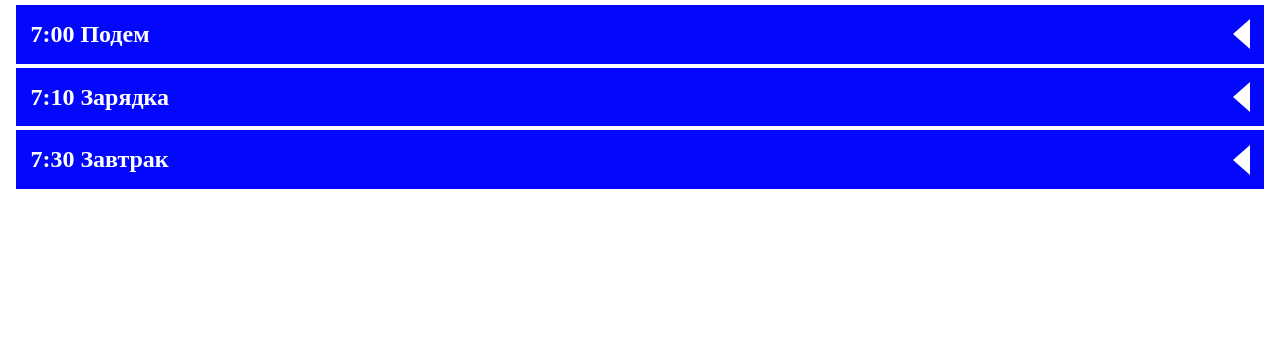
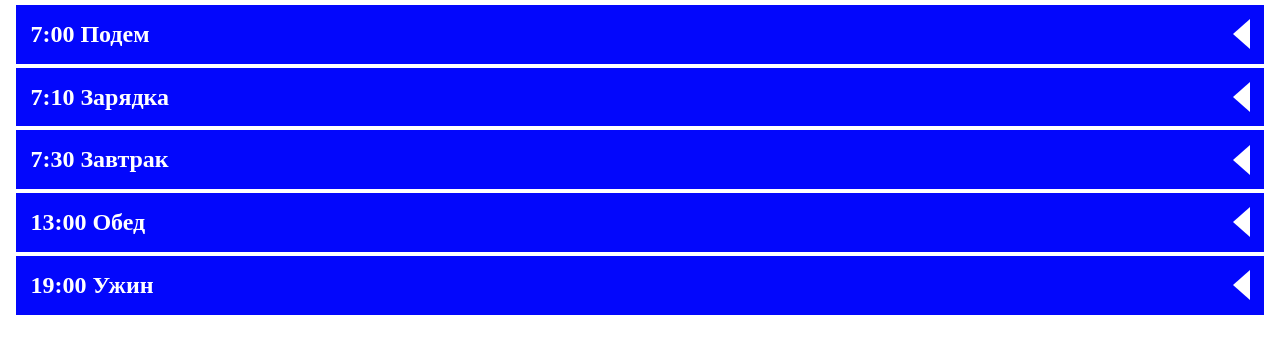
Before and after one commit to Aliksandr-80/cssBayan, a plain HTML site: page cssBayan/index.html in a window 1280 px wide. Shown: the part 136-490 px from the top of the page. Drawn offline with Linux system fonts and the light colour scheme.

Commit message:
feat:adding CSS functionality

```diff
--- a/cssBayan/index.html
+++ b/cssBayan/index.html
@@ -39,7 +39,22 @@
 		</div>
 
 	</div>
+	<div class="a">
+		<input type="checkbox" id="A_4">
+		<h2><label for="A_4">13:00 Обед </label></h2>
+		<div class="im1">
+			<img src="./05 img/13 00.png" alt="13:00 обед ">
+		</div>
 
+	</div>
+	<div class="a">
+		<input type="checkbox" id="A_5">
+		<h2><label for="A_5">19:00 Ужин </label></h2>
+		<div class="im1">
+			<img src="./05 img/19 00.png" alt="19:00 Ужин  ">
+		</div>
+
+	</div>
 
 </body>
 
```
Also changed, not shown: cssBayan/05 img/13 00.png (added), cssBayan/05 img/19 00.png (added), cssBayan/05 img/7 00.gif (deleted), cssBayan/05 img/7 00.jpg (deleted), cssBayan/05 img/Режим дня.png (deleted).
